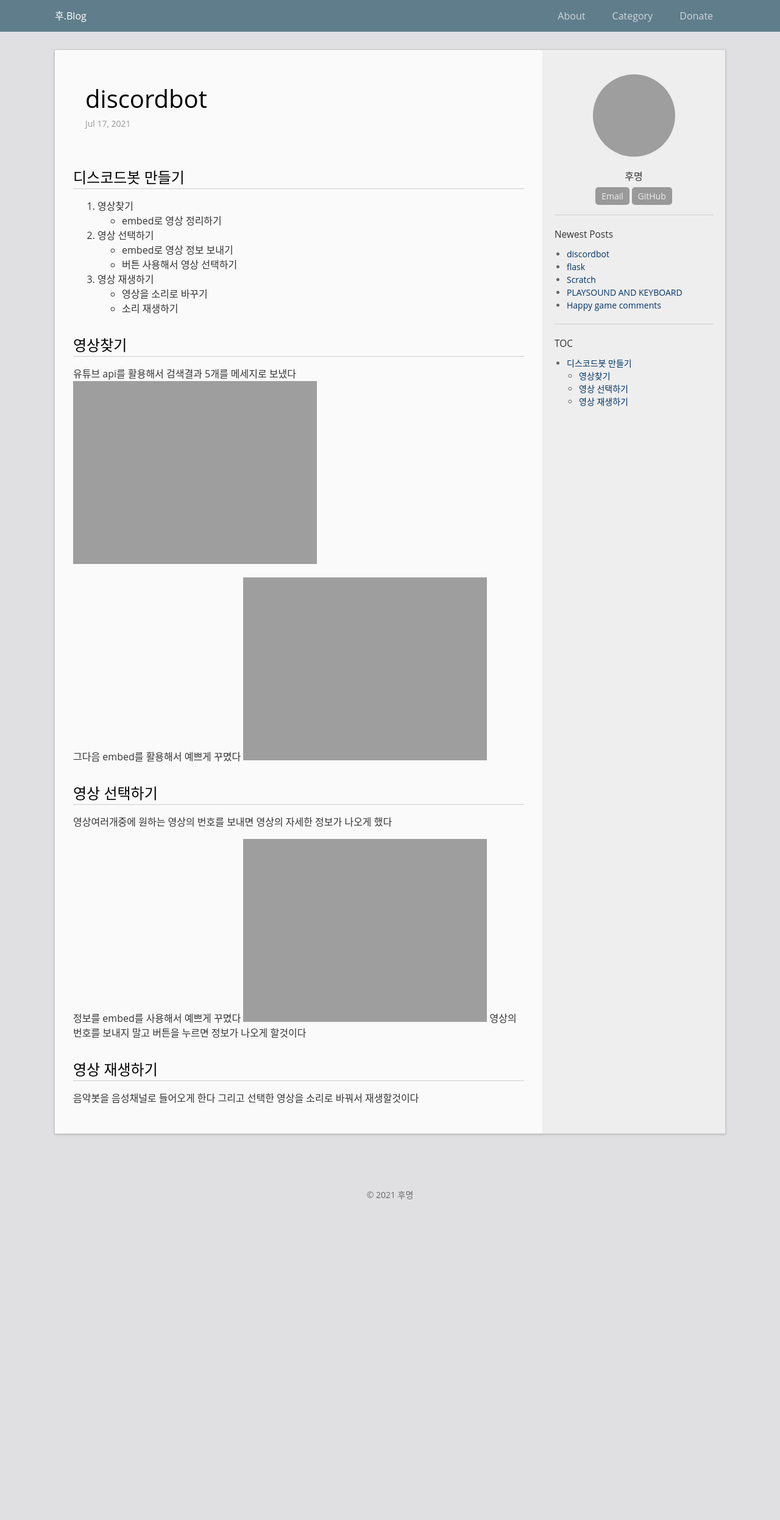
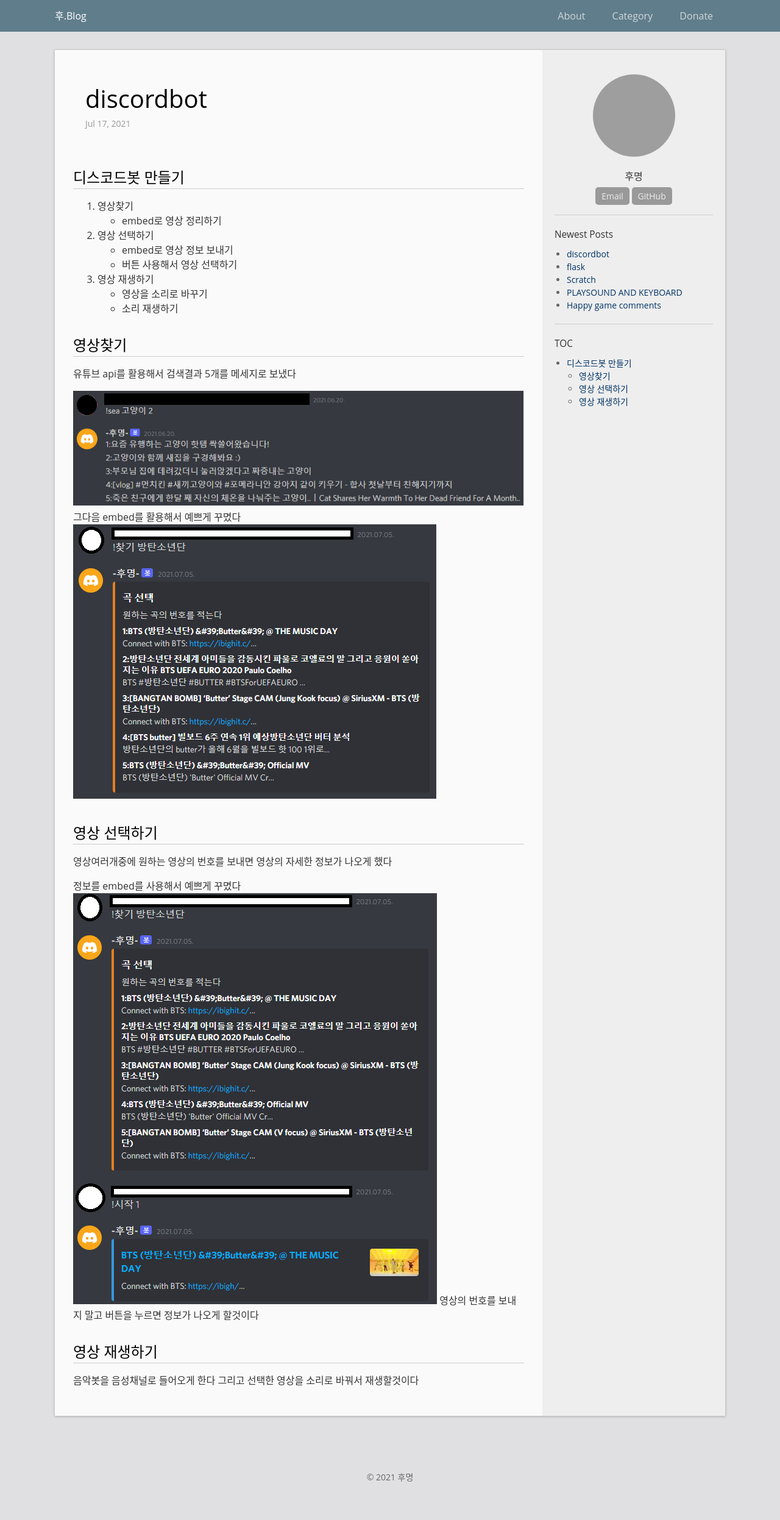
Before and after one commit to gnaud221/gnaud221.github.com, a Jekyll site: the page built from _posts/2020-08-07-discordbot.md, in a window 1280 px wide. Shown: the whole page at 61% size. Built offline with Jekyll 4.4.1, drawn with Linux system fonts in a browser that asks for light colours; before the commit the page ends 2030 px from its top, so only the background shows below that.

Commit message:
Update 2020-08-07-discordbot.md

```diff
--- a/_posts/2020-08-07-discordbot.md
+++ b/_posts/2020-08-07-discordbot.md
@@ -22,16 +22,17 @@
 
 <h2> 영상찾기 </h2>
 유튜브 api를 활용해서 검색결과 5개를 메세지로 보냈다
-![메세지 5개](https://gnaud221.github.com/image/제목 없음.png )
 
 
+![enter image description here](https://gnaud221.github.com/image/asdf.png)
 그다음 embed를 활용해서 예쁘게 꾸몄다
-![메세지 5개](https://gnaud221.github.com/image/embed정리.png )
+![enter image description here](https://gnaud221.github.com/image/embedclose.png)
+
 <h2> 영상 선택하기 </h2>
 영상여러개중에 원하는 영상의 번호를 보내면 영상의 자세한 정보가 나오게 했다
 
 정보를 embed를 사용해서 예쁘게 꾸몄다
-![메세지 5개](https://gnaud221.github.com/image/embed 선탣ㄱ.png )
+![enter image description here](https://gnaud221.github.com/image/embedchose.png)
 영상의 번호를 보내지 말고 버튼을 누르면 정보가 나오게 할것이다
 <h2> 영상 재생하기 </h2>
 음악봇을 음성채널로 들어오게 한다
```
